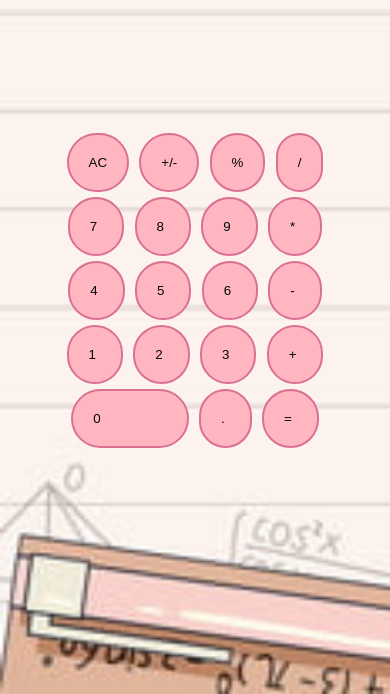
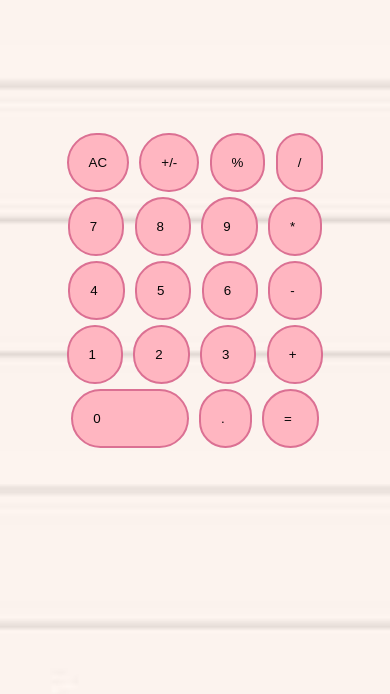
Before and after one commit to pathak-arpita/Project---Create-Calculator, a plain HTML site: page index.html in a window 390 px wide. Shown: the part 179-873 px from the top of the page. Drawn offline with Linux system fonts and the light colour scheme; a web font is replaced by a local one.

Commit message:
initial push

```diff
--- a/style.css
+++ b/style.css
@@ -54,6 +54,13 @@ body {
     padding-left: 25px;
 }
 
+@media (max-width: 508px) {
+    body {
+      background-size: 1800px 1200px;
+      background-repeat: no-repeat;
+      overflow: hidden;
+    }
+}
 
 .bt-0 {
     padding-right: 86px;
```
